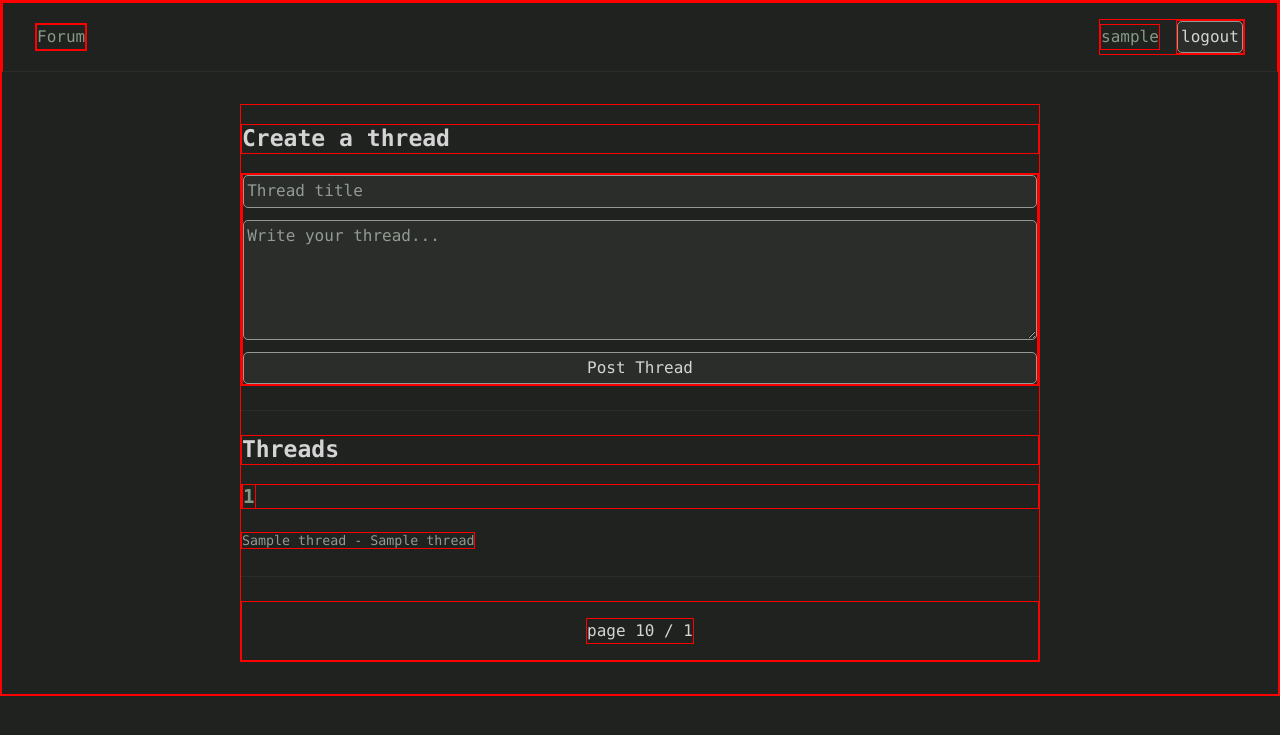
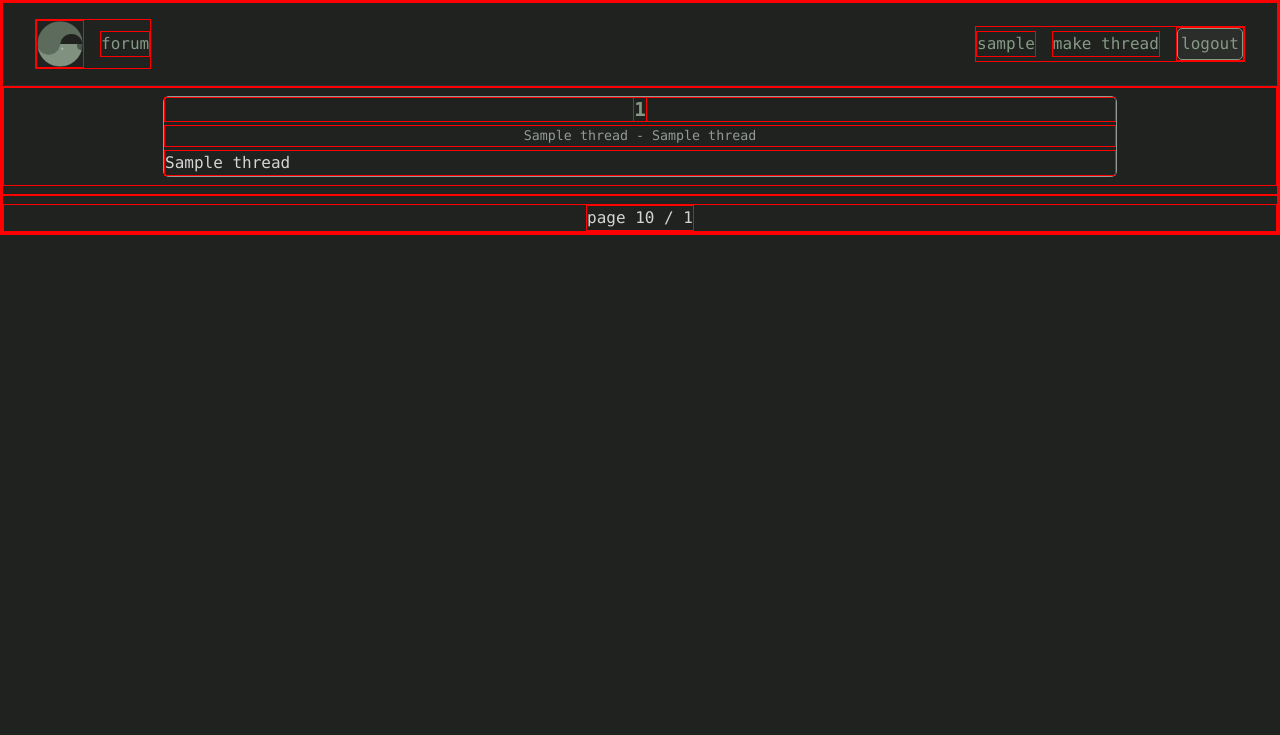
Before and after one commit to ElliotDesanini/F-rskalle_Forum, a Flask app: template templates/content/index.html in a window 1280 px wide. Shown: the top 735 px of the page. Run offline with Flask 3, Linux system fonts and the light colour scheme; the visitor is signed in with stand-in values (Sample User, id 1); tables that the repository leaves empty or names only in its code hold one stand-in row (values such as "Sample post"); the template is opened without the code that fills it: most values are stand-ins (such as "Sample title", 1, 10 or a date in 2020).

Commit message:
css changes, fix login bug

```diff
--- a/app.py
+++ b/app.py
@@ -30,13 +30,13 @@ def reset_session():
 @app.route("/")
 def index():
 	if "userid" not in session:
-		return render_template("managment/login.html")
+		return redirect("managment/login")
 
 	page = session.get("page", 0)
 
 	with mydatabase.cursor() as cursor:
 		cursor.execute("""
-		SELECT threads.title, users.username, threads.createdate, threads.id
+		SELECT threads.title, users.username, threads.createdate, threads.id, threads.content
 		FROM threads
 		INNER JOIN users ON users.id = threads.userid
 		ORDER BY threads.createdate DESC
@@ -48,10 +48,10 @@ def index():
 	return render_template( "content/index.html", username=session["username"], threads=threads, pagenumber=page)
 
 
-@app.route("/login", methods=["GET", "POST"])
+@app.route("/managment/login", methods=["GET", "POST"])
 def login():
 	if request.method == "GET":
-		return render_template("login.html")
+		return render_template("managment/login.html")
 
 	username = request.form.get("username")
 	password = request.form.get("password")
@@ -107,15 +107,14 @@ def register():
 @app.route("/logout", methods=["POST"])
 def logout():
    reset_session()
-   return redirect("/login")
+   return redirect("/managment/login")
 
 
-@app.route("/user")
 
 @app.route("/user")
 def user():
 	if "userid" not in session:
-		return redirect("/login")
+		return redirect("/managment/login")
 
 	with mydatabase.cursor() as cursor:
 		cursor.execute("SELECT id, username, createdate FROM users WHERE id = %s", (session["userid"],))
@@ -124,7 +123,7 @@ def user():
 
 		if user is None:
 			reset_session()
-			return redirect("/login")
+			return redirect("/managment/login")
 
 		cursor.execute("SELECT id, title, content, createdate FROM threads WHERE userid = %s ORDER BY createdate DESC", (session["userid"],))
 
@@ -140,7 +139,7 @@ def user():
 @app.route("/thread")
 def thread():
 	if "userid" not in session:
-		return redirect("/login")
+		return redirect("/managment/login")
 
 	threadid = request.args.get("id", type=int)
 
@@ -164,10 +163,17 @@ def thread():
 	return render_template( "content/thread.html", username=session["username"], thread=thread, posts=posts)
 
 
+@app.route("/thread_create", methods=["GET"])
+def thread_create():
+	if "userid" not in session:
+		return redirect("/managment/login")
+
+	return render_template("content/thread_create.html")
+
 @app.route("/add_thread", methods=["POST"])
 def add_thread():
 	if "userid" not in session:
-		return redirect("/login")
+		return redirect("/managment/login")
 
 	title = request.form.get("title")
 	content = request.form.get("content")
@@ -188,7 +194,7 @@ def add_thread():
 @app.route("/add_post", methods=["POST"])
 def add_post():
 	if "userid" not in session:
-		return redirect("/login")
+		return redirect("/managment/login")
 
 	threadid = request.form.get("threadid", type=int)
 	content = request.form.get("content")
@@ -213,7 +219,7 @@ def add_post():
 @app.route("/page/<int:pagenumber>")
 def page(pagenumber):
 	if "userid" not in session:
-		return redirect("/login")
+		return redirect("/managment/login")
 
 	if pagenumber < 0:
 		return redirect("/")
--- a/static/css/style.css
+++ b/static/css/style.css
@@ -28,6 +28,10 @@ h1, h2, h3, h4, h5, h6 {
   line-height: 1.2;
 }
 
+p, h1, h2, h3, h4, h5, h6 {
+  margin: 0;
+}
+
 h1 {
   font-size: 1.728rem;
   font-weight: bolder;
@@ -52,38 +56,36 @@ a {
   text-decoration: none;
 }
 
-a:hover {
-  text-decoration: underline;
-}
-
 button, input, textarea {
   font: inherit;
   color: inherit;
 }
 
 button, input, textarea {
-  background-color: var(--surface-color);
-  border: 1px solid var(--muted-color);
   border-radius: 5px;
   padding: 0.2rem;
 }
 
+input, textarea {
+  background-color: var(--surface-color);
+  border: 1px solid var(--muted-color);
+}
+
+button {
+  background-color: var(--surface-color);
+  border: 1px solid var(--theme-color);
+  color: var(--theme-color);
+}
+
 textarea {
   display: block;
-  width: 100%;
-  min-height: 120px;
+  min-height: 80px;
   resize: vertical;
 }
 
 ::placeholder {
   color: var(--muted-color);
   opacity: 1;
-}
-
-hr {
-  border: 0;
-  border-top: 1px solid var(--surface-color);
-  margin: 1.5rem 0;
 }
 
 nav {
@@ -101,22 +103,75 @@ nav > div {
   gap: 1rem;
 }
 
-nav form {
-  margin: 0;
-}
-
-main {
-  width: min(100% - 2rem, 800px);
-  margin: 2rem auto;
-}
-
-form {
-  display: flex;
-  flex-direction: column;
-  gap: 0.75rem;
+nav img {
+  height: 3rem;
 }
 
 #pageflip {
   display: flex;
   justify-content: space-evenly;
 }
+
+#loginpage {
+  display: flex;
+  flex-direction: column;
+  justify-content: center;
+  align-items: center;
+}
+
+#loginpage > form  {
+  display: flex;
+  flex-direction: column;
+  justify-content: center;
+  align-items: center;
+  gap: 1rem;
+}
+
+#loginpage > form > #submit {
+  width: 100%;
+}
+
+input[type="submit"] {
+  color: var(--theme-color);
+  border: 1px solid var(--theme-color);
+}
+
+#indexpage #threads {
+  display: flex;
+  flex-direction: column;
+  justify-content: center;
+  align-items: center;
+}
+
+#indexpage .thread_preview {
+  display: flex;
+  flex-direction: column;
+  width: 75%;
+  border: 1px solid var(--muted-color);
+  border-radius: 6px;
+  margin: 8px;
+  gap: 0.2rem;
+}
+
+#indexpage .thread_preview h3, #indexpage .thread_preview small {
+  text-align: center;
+}
+
+.errorpage {
+  display: flex;
+  flex-direction: column;
+  align-items: center;
+  justify-content: center;
+}
+
+.errorpage > div {
+  display: flex;
+  flex-direction: column;
+  border: 1px solid var(--theme-color);
+  width: 40%;
+  justify-content: center;
+  align-items: center;
+  gap: 0.4rem;
+  padding: 10px;
+  border-radius: 20px;
+}
--- a/templates/base.html
+++ b/templates/base.html
@@ -5,24 +5,25 @@
     <meta charset="UTF-8">
     <meta name="viewport" content="width=device-width, initial-scale=1.0">
     <link rel="stylesheet" href="{{ url_for('static', filename='css/style.css') }}">
+    <link rel="icon" type="image/x-icon" href="{{ url_for('static', filename='images/fårskalle_logo.png') }}">
     <title>Fårskalle forum</title>
 </head>
 
 <body>
 
 <nav>
-    <div><a href="/">Forum</a></div>
+    <div><img src="{{ url_for('static', filename='images/fårskalle_logo.png') }}" alt=""><a href="/">forum</a></div>
 
     <div>
         {% if session.get("userid") %}
             <a href="/user">{{ username }}</a>
-
+            <a href="{{ url_for('thread_create') }}">make thread</a>
             <form action="/logout" method="POST">
                 <button type="submit">logout</button>
             </form>
         {% else %}
-            <a href="/login">login</a>
-            <a href="/register">register</a>
+            <a href="{{ url_for('login') }}">login</a>
+            <a href="{{ url_for('register') }}">register</a>
         {% endif %}
     </div>
 </nav>
--- a/templates/content/index.html
+++ b/templates/content/index.html
@@ -4,27 +4,17 @@
 
 <main id="indexpage">
 
-<h2>Create a thread</h2>
-
-<div>
-    <form action="/add_thread" method="POST">
-        <input type="text" name="title" placeholder="Thread title" required>
-        <textarea name="content" placeholder="Write your thread..." required></textarea>
-        <input type="submit" value="Post Thread">
-    </form>
+<div id="threads">
+    {% for thread in threads %}
+    <div class="thread_preview">
+        <h3><a href="{{ url_for('thread', id=thread[3]) }}">{{ thread[0] }}</a></h3>
+        <small>{{ thread[1] }} - {{ thread[2] }}</small>
+        <p>{{ thread[4] }}</p>
+    </div>
+    {% else %}
+    <p>no threads</p>
+    {% endfor %}
 </div>
-
-<hr>
-
-<h2>Threads</h2>
-
-{% for thread in threads %}
-    <h3><a href="{{ url_for('thread', id=thread[3]) }}">{{ thread[0] }}</a></h3>
-    <small>{{ thread[1] }} - {{ thread[2] }}</small>
-
-{% else %}
-    <p>no threads</p>
-{% endfor %}
 
 <hr>
 
```
Also changed, not shown: templates/content/thread_create.html (added, +13 -0 lines), templates/error/401.html (+7 -5 lines), templates/error/403.html (+6 -4 lines), templates/error/404.html (+6 -4 lines), templates/error/500.html (+6 -4 lines), templates/error/503.html (+6 -4 lines), templates/managment/login.html (+5 -11 lines), static/images/fårskalle_logo.png (added).
